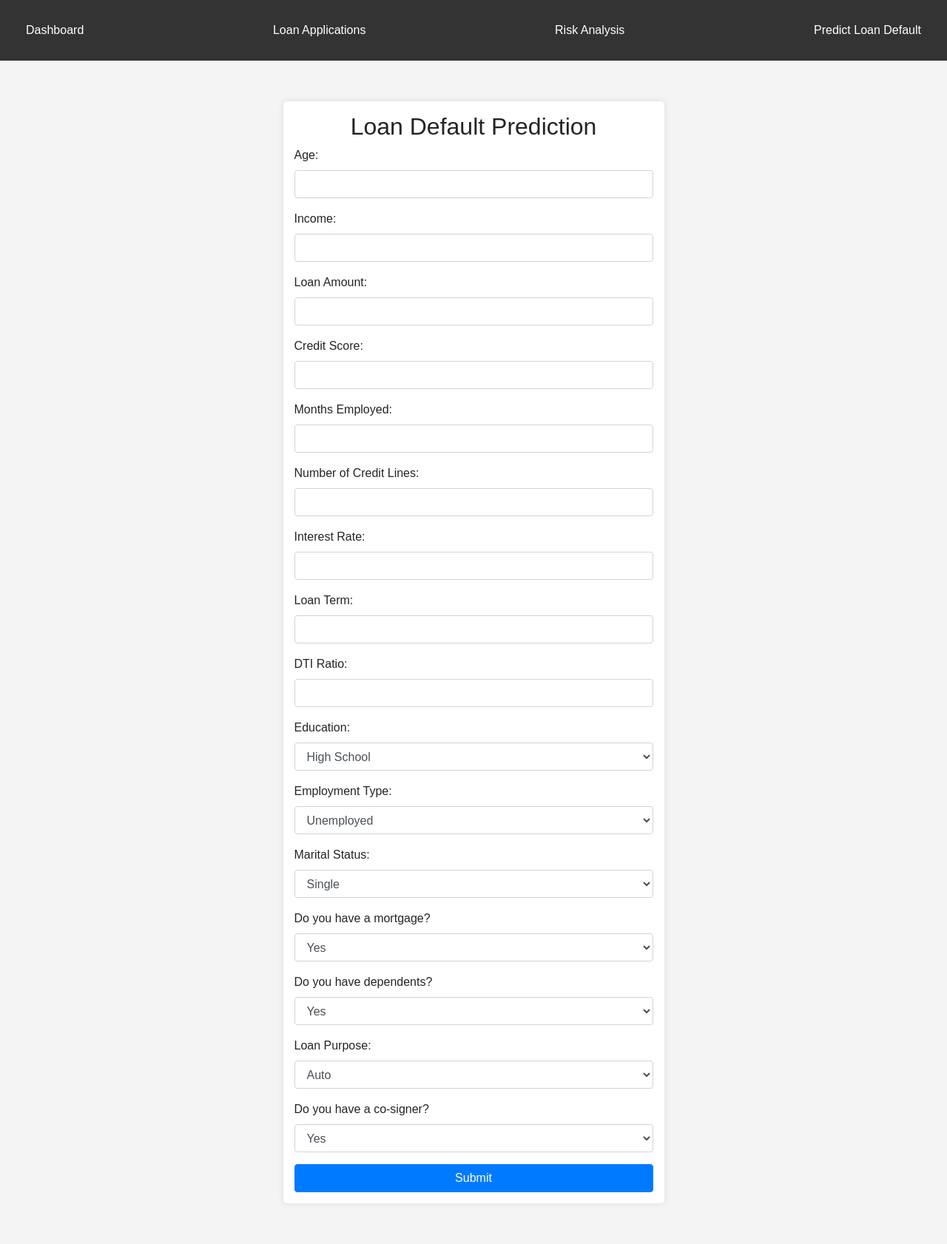
After one commit to MadanReddy6/Loan-Default-Prediction, a Flask app: page /LoanApplication_page in a window 1280 px wide. The commit adds this page. Shown: the whole page at 74% size. Run offline with Flask 3, Linux system fonts and the light colour scheme; parts of the project's set-up code (start-up, migrations or seed data) failed here and were passed over; some libraries are stand-ins or nearby versions.

Commit message:
code updated

```diff
--- a/app.py
+++ b/app.py
@@ -1,18 +1,10 @@
-
-# from flask import Flask, render_template
-
-# app = Flask(__name__)
-
-# @app.route('/')
-# def index():
-#     return render_template('index.html')
-
-# if __name__ == '__main__':
-#     app.run(debug=True)
 from flask import Flask, render_template, request
 import joblib
 import numpy as np
 import pandas as pd
+from sklearn.model_selection import train_test_split
+from sklearn.tree import DecisionTreeClassifier
+from sklearn.pipeline import Pipeline
 
 app = Flask(__name__)
 
@@ -21,12 +13,19 @@ model = joblib.load('loan_default_model.pkl')
 
 @app.route('/')
 def index():
-    return render_template('index.html')
+    return render_template('base.html')
 
 @app.route('/defaultPrediction_page')
 def defaultPrediction_page():
     return render_template('defaultPrediction.html')
 
+@app.route('/RiskAnalysis_page')
+def RiskAnalysis_page():
+    return render_template('RiskAnalysis.html')
+
+@app.route('/LoanApplication_page')
+def LoanApplication_page():
+    return render_template('LoanApplication.html')
 
 @app.route('/predict', methods=['POST'])
 def predict():
@@ -50,8 +49,48 @@ def predict():
     prediction = model.predict(features_df)
     print(prediction)
 
+    prediction_proba = model.predict_proba(features_df)
+
+    # Calculate risk probability and applicant credibility score
+    risk_probability = prediction_proba[0][1]  # Probability of default
+    credibility_score = (1 - risk_probability) * 100  # Credibility score out of 100
+
     # Render result template
-    return render_template('results.html', prediction=prediction[0])
+    return render_template('results.html', prediction=prediction[0], risk_probability=risk_probability, credibility_score=credibility_score)
+
+@app.route('/riskAnalysis_page')
+def riskAnalysis_page():
+    # Read data from CSV
+    df = pd.read_csv('data.csv')
+
+    # Calculate correlations for the heatmap
+    correlation_matrix = df[['Default', 'InterestRate', 'LoanAmount', 'NumCreditLines', 'DTIRatio', 'MaritalStatus', 'LoanTerm']].corr().values.tolist()
+
+    # Prepare the data for the scatter plot
+    X = df.drop('Default', axis=1)
+    y = df['Default']
+
+    # Create a pipeline that fits the model
+    model = Pipeline(steps=[
+        ('classifier', DecisionTreeClassifier())
+    ])
+
+    # Split the data into training and testing sets
+    X_train, X_test, y_train, y_test = train_test_split(X, y, test_size=0.2, random_state=42)
+
+    # Train your model
+    model.fit(X_train, y_train)
+
+    # Get default probabilities
+    default_probabilities = model.predict_proba(X_test)[:, 1]
+
+    # Get the corresponding Loan Amounts
+    loan_amounts = X_test['LoanAmount'].values.tolist()
+
+    # Prepare scatter plot data
+    scatter_plot_data = [{'x': loan_amounts[i], 'y': default_probabilities[i]} for i in range(len(loan_amounts))]
+
+    return render_template('RiskAnalysis.html', correlation_matrix=correlation_matrix, scatter_plot_data=scatter_plot_data)
 
 if __name__ == '__main__':
     app.run(debug=True)
--- /dev/null
+++ b/static/Styles.css
@@ -0,0 +1,27 @@
+body {
+    font-family: Arial, sans-serif;
+    background-color: #f4f4f4;
+    margin: 0;
+    padding: 0;
+}
+.navbar {
+    background-color: #333;
+    padding: 15px;
+    text-align: center;
+}
+.navbar a {
+    color: white;
+    text-decoration: none;
+    padding: 14px 20px;
+    display: inline-block;
+}
+.container {
+    padding: 20px;
+}
+.widget, .panel {
+    background-color: white;
+    padding: 15px;
+    margin: 15px 0;
+    border-radius: 5px;
+    box-shadow: 0px 0px 10px rgba(0, 0, 0, 0.1);
+}
--- /dev/null
+++ b/templates/LoanApplication.html
@@ -0,0 +1,113 @@
+{% extends 'base.html' %}
+
+{% block title %} Loan Applications {% endblock %}
+
+
+{% block content %}
+<div class="container">
+    <div class="row justify-content-center">
+        <div class="col-md-6">
+            <div class="panel">
+                <h2 class="text-center">Loan Default Prediction</h2>
+                <form action="/predict" method="post">
+                    <div class="form-group">
+                        <label for="age">Age:</label>
+                        <input type="text" class="form-control" id="age" name="Age" required>
+                    </div>
+                    <div class="form-group">
+                        <label for="income">Income:</label>
+                        <input type="text" class="form-control" id="income" name="Income" required>
+                    </div>
+                    <div class="form-group">
+                        <label for="loanAmount">Loan Amount:</label>
+                        <input type="text" class="form-control" id="loanAmount" name="LoanAmount" required>
+                    </div>
+                    <div class="form-group">
+                        <label for="creditScore">Credit Score:</label>
+                        <input type="text" class="form-control" id="creditScore" name="CreditScore" required>
+                    </div>
+                    <div class="form-group">
+                        <label for="monthsEmployed">Months Employed:</label>
+                        <input type="text" class="form-control" id="monthsEmployed" name="MonthsEmployed" required>
+                    </div>
+                    <div class="form-group">
+                        <label for="numCreditLines">Number of Credit Lines:</label>
+                        <input type="text" class="form-control" id="numCreditLines" name="NumCreditLines" required>
+                    </div>
+                    <div class="form-group">
+                        <label for="interestRate">Interest Rate:</label>
+                        <input type="text" class="form-control" id="interestRate" name="InterestRate" required>
+                    </div>
+                    <div class="form-group">
+                        <label for="loanTerm">Loan Term:</label>
+                        <input type="text" class="form-control" id="loanTerm" name="LoanTerm" required>
+                    </div>
+                    <div class="form-group">
+                        <label for="dtiRatio">DTI Ratio:</label>
+                        <input type="text" class="form-control" id="dtiRatio" name="DTIRatio" required>
+                    </div>
+                    <div class="form-group">
+                        <label for="education">Education:</label>
+                        <select class="form-control" id="education" name="Education" required>
+                            <option value=1>High School</option>
+                            <option value=2>Bachelor's</option>
+                            <option value=3>Master's</option>
+                            <option value=4>PhD</option>
+                        </select>
+                    </div>
+                    <div class="form-group">
+                        <label for="employmentType">Employment Type:</label>
+                        <select class="form-control" id="employmentType" name="EmploymentType" required>
+                            <option value=1>Unemployed</option>
+                            <option value=2>Part-time</option>
+                            <option value=3>Full-time</option>
+                            <option value=4>Self-employed</option>
+                        </select>
+                    </div>
+                    <div class="form-group">
+                        <label for="maritalStatus">Marital Status:</label>
+                        <select class="form-control" id="maritalStatus" name="MaritalStatus" required>
+                            <option value=1>Single</option>
+                            <option value=2>Married</option>
+                            <option value=3>Divorced</option>
+                        </select>
+                    </div>
+                    <div class="form-group">
+                        <label for="hasMortgage">Do you have a mortgage?</label>
+                        <select class="form-control" id="hasMortgage" name="HasMortgage" required>
+                            <option value=1>Yes</option>
+                            <option value=0>No</option>
+                        </select>
+                    </div>
+                    <div class="form-group">
+                        <label for="hasDependents">Do you have dependents?</label>
+                        <select class="form-control" id="hasDependents" name="HasDependents" required>
+                            <option value=1>Yes</option>
+                            <option value=0>No</option>
+                        </select>
+                    </div>
+                    <div class="form-group">
+                        <label for="loanPurpose">Loan Purpose:</label>
+                        <select class="form-control" id="loanPurpose" name="LoanPurpose" required>
+                            <option value=1>Auto</option>
+                            <option value=2>Business</option>
+                            <option value=3>Education</option>
+                            <option value=4>Home</option>
+                            <option value=5>Other</option>
+                        </select>
+                    </div>
+                    <div class="form-group">
+                        <label for="hasCosigner">Do you have a co-signer?</label>
+                        <select class="form-control" id="hasCosigner" name="HasCoSigner" required>
+                            <option value=1>Yes</option>
+                            <option value=0>No</option>
+                        </select>
+                    </div>
+                    <button type="submit" class="btn btn-primary btn-block">Submit</button>
+                </form>
+            </div>
+        </div>
+    </div>
+</div>
+
+{%endblock%}
--- /dev/null
+++ b/templates/base.html
@@ -0,0 +1,38 @@
+
+
+<!DOCTYPE html>
+<html lang="en">
+<head>
+    <meta charset="UTF-8">
+    <title>{% block title %}Loan Default Prediction{% endblock %}</title>
+    <link rel="stylesheet" href="https://stackpath.bootstrapcdn.com/bootstrap/4.3.1/css/bootstrap.min.css">
+    <link rel="stylesheet" href="../static/Styles.css">
+</head>
+<body>
+    <div class="navbar">
+        <a href="{{ url_for('index') }}">Dashboard</a>
+        <a href="{{ url_for('LoanApplication_page') }}">Loan Applications</a>
+        <a href="{{ url_for('RiskAnalysis_page') }}">Risk Analysis</a>
+        <a href="{{ url_for('defaultPrediction_page') }}">Predict Loan Default</a>
+    </div>
+    <div class="container">
+        {% block content %}
+
+        <div class="container">
+            <h2>Key Widgets</h2>
+            <div class="widget">Loan Default Rate (Gauge Chart Placeholder)</div>
+            <div class="widget">Borrower Segmentation (Pie Chart Placeholder)</div>
+
+            <h2>Risk Analysis Panel</h2>
+            <div class="panel">Heatmap of features impacting defaults</div>
+            <div class="panel">Loan amount vs. Default probability (Scatter Plot Placeholder)</div>
+        </div>
+        {% endblock %}
+    </div>
+    <script src="https://code.jquery.com/jquery-3.3.1.slim.min.js"></script>
+    <script src="https://cdnjs.cloudflare.com/ajax/libs/popper.js/1.14.7/umd/popper.min.js"></script>
+    <script src="https://stackpath.bootstrapcdn.com/bootstrap/4.3.1/js/bootstrap.min.js"></script>
+    <script src="https://cdn.jsdelivr.net/npm/chart.js"></script>
+
+</body>
+</html>
```
Also changed, not shown: templates/RiskAnalysis.html (added, +82 -0 lines), templates/defaultPrediction.html (+6 -45 lines), templates/results.html (+14 -11 lines), static/heatmap.png (added), static/heatmap_selected.png (added), static/scatter_plot.png (added), 8 other files.
